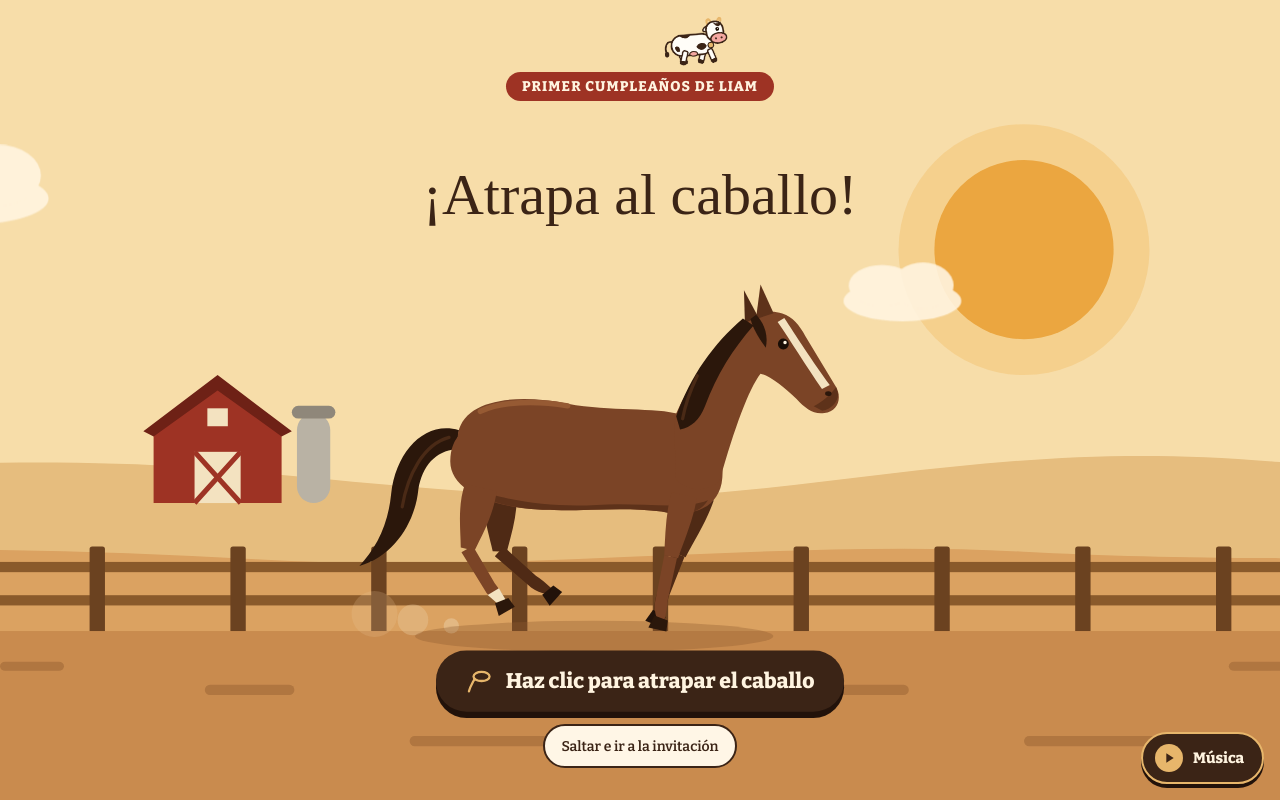
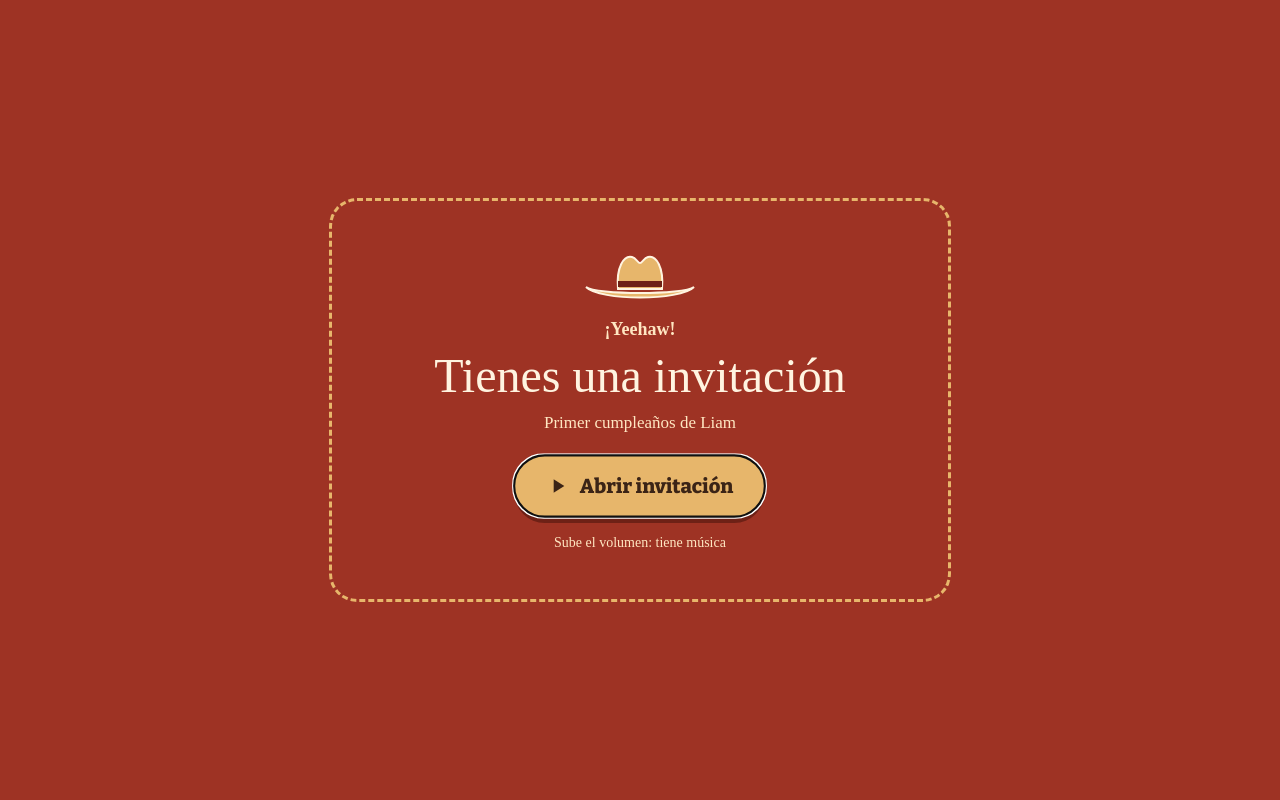
Before and after one commit to AJCarbonell2212/CumpleLiam, a plain HTML site: page index.html in a window 1280 px wide. Drawn offline with nearby package versions, Linux system fonts and the light colour scheme; a web font is replaced by a local one.

Commit message:
Portada 'Abrir invitación' que inicia la música
Co-Authored-By: Claude Opus 5.5 <noreply@anthropic.com>
Claude-Session: https://claude.ai/code/session_01Eatcw5GowjtgQyLxbBGvaZ

```diff
--- a/index.html
+++ b/index.html
@@ -75,6 +75,14 @@ a{color:#9E3324}a:hover{color:#6E2116}
 .cta{padding:12px 18px !important;font-size:15px !important;gap:8px !important}
 .cta svg{width:20px !important;height:20px !important}
 }
+.gate{position:fixed;inset:0;z-index:80;background:#9E3324;display:flex;align-items:center;justify-content:center;padding:24px;transition:opacity .45s ease}
+.gate.out{opacity:0;pointer-events:none}
+.gate-card{border:3px dashed #E7B66B;border-radius:28px;padding:clamp(28px,6vw,48px) clamp(20px,5vw,48px);max-width:520px;width:100%;text-align:center;color:#FFF4E0;display:flex;flex-direction:column;align-items:center;gap:10px}
+.gate-hello{margin:0;font-size:18px;font-weight:800;color:#FFE7C2}
+.gate-title{margin:0;font-family:'Rye',serif;font-weight:400;font-size:clamp(30px,7vw,48px);line-height:1.1}
+.gate-sub{margin:0 0 14px;font-size:17px;color:#FFE7C2}
+.gate-btn{font:800 19px 'Bitter',Georgia,serif;display:inline-flex;align-items:center;gap:10px;min-height:58px;padding:14px 30px;border-radius:999px;border:0;background:#E7B66B;color:#3B2416;cursor:pointer;box-shadow:0 6px 0 #6E2116;animation:pulse 1.4s ease-in-out infinite}
+.gate-note{margin:10px 0 0;font-size:14px;color:#FFE7C2}
 </style>
 </head>
 <body>
@@ -360,12 +368,29 @@ a{color:#9E3324}a:hover{color:#6E2116}
 </section>
 
 </div>
+<div id="gate" class="gate" role="dialog" aria-modal="true" aria-labelledby="gateTitle">
+  <div class="gate-card">
+    <svg aria-hidden="true" viewBox="0 0 120 60" style="width: 120px; height: 60px">
+      <path d="M38 40 C36 18 44 6 52 8 C56 9 58 14 60 14 C62 14 64 9 68 8 C76 6 84 18 82 40 Z" fill="#E7B66B" stroke="#FFF4E0" stroke-width="2"></path>
+      <path d="M6 38 C20 52 100 52 114 38 C104 46 16 46 6 38 Z" fill="#E7B66B" stroke="#FFF4E0" stroke-width="2"></path>
+      <rect x="38" y="32" width="44" height="6" fill="#6E2116"></rect>
+    </svg>
+    <p id="gateHello" class="gate-hello">¡Yeehaw!</p>
+    <h1 id="gateTitle" class="gate-title">Tienes una invitación</h1>
+    <p class="gate-sub">Primer cumpleaños de Liam</p>
+    <button id="gateBtn" class="gate-btn btn" type="button">
+      <svg aria-hidden="true" viewBox="0 0 24 24" style="width: 22px; height: 22px"><path d="M8 5l11 7-11 7z" fill="#3B2416"></path></svg>
+      Abrir invitación
+    </button>
+    <p class="gate-note">Sube el volumen: tiene música</p>
+  </div>
+</div>
 <audio id="bgm" src="assets/the-country-boy.mp3" loop preload="auto"></audio>
 <button id="musicBtn" class="music" type="button" aria-pressed="false" aria-label="Reproducir música">
   <span class="ico"><svg id="icoPlay" aria-hidden="true" viewBox="0 0 24 24" style="width:16px;height:16px"><path d="M8 5l11 7-11 7z" fill="#3B2416"></path></svg><span id="icoPause" class="eq" hidden><i></i><i></i><i></i></span></span>
   <span class="lbl" id="musicLbl">Música</span>
 </button>
-<script src="config.js?v=5"></script>
+<script src="config.js?v=6"></script>
 <script>
 (function () {
   var $ = function (id) { return document.getElementById(id); };
@@ -561,6 +586,18 @@ a{color:#9E3324}a:hover{color:#6E2116}
   paint();
   tryPlay();
 
+  /* Portada: el toque en "Abrir invitación" arranca la música */
+  var gate = $('gate');
+  if (para) $('gateHello').textContent = '¡Hola, ' + para + '!';
+  $('gateBtn').addEventListener('click', function () {
+    userPaused = false;
+    var pr = audio.play();
+    if (pr && pr.catch) pr.catch(function () {});
+    gate.classList.add('out');
+    setTimeout(function () { gate.hidden = true; }, 500);
+  });
+  $('gateBtn').focus();
+
   /* RSVP */
   var form = $('rsvpForm'), status = $('rsvpStatus'), submit = $('rsvpSubmit');
   var cfg = window.CUMPLE_CONFIG || {};
```
